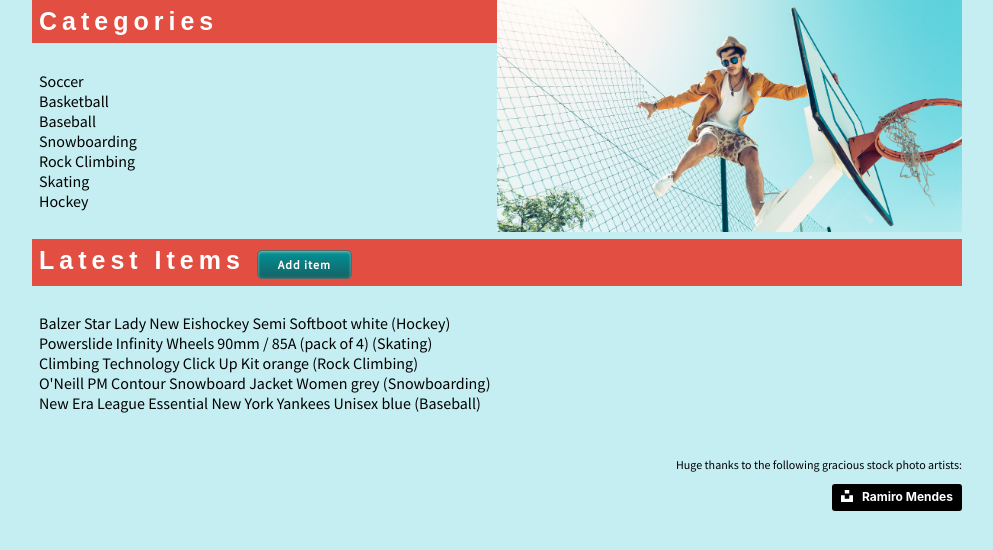
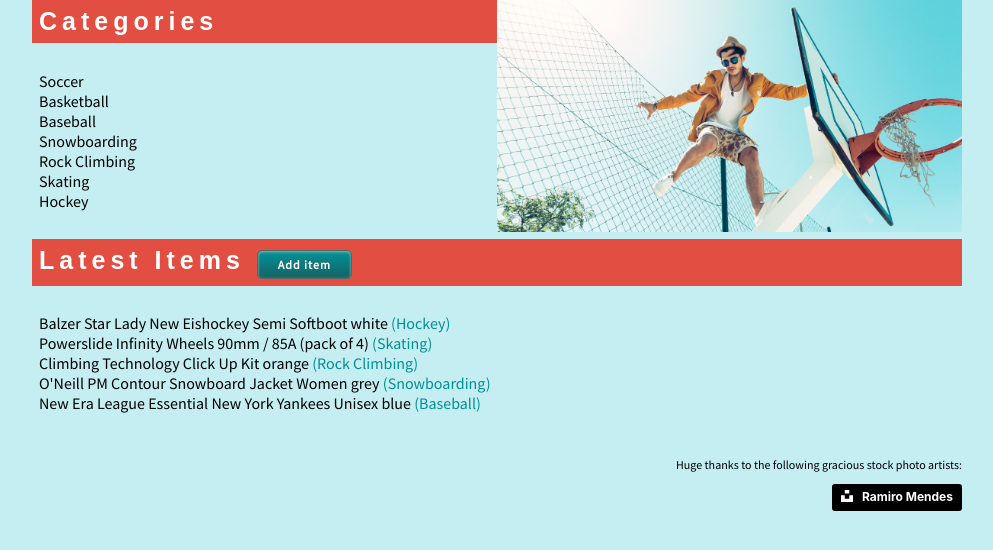
Before and after one commit to ElisabethStrunk/FullStack_ItemCatalog, a Flask app: page / in a window 1280 px wide. Shown: the part 134-684 px from the top of the page, without its empty margins (143-1136 px from the left). Run offline with Flask 2, Linux system fonts and the light colour scheme; parts of the project's set-up code (start-up, migrations or seed data) failed here and were passed over.

Commit message:
fixed link color

```diff
--- a/app/static/style.css
+++ b/app/static/style.css
@@ -86,11 +86,7 @@ h3 {
     margin: auto;
 }
 
-.aqua {
-    color: var(--color-aqua);
-}
-
-.aqua:visited {
+.aqua, .aqua:link, .aqua:visited {
     color: var(--color-aqua);
 }
 
```
